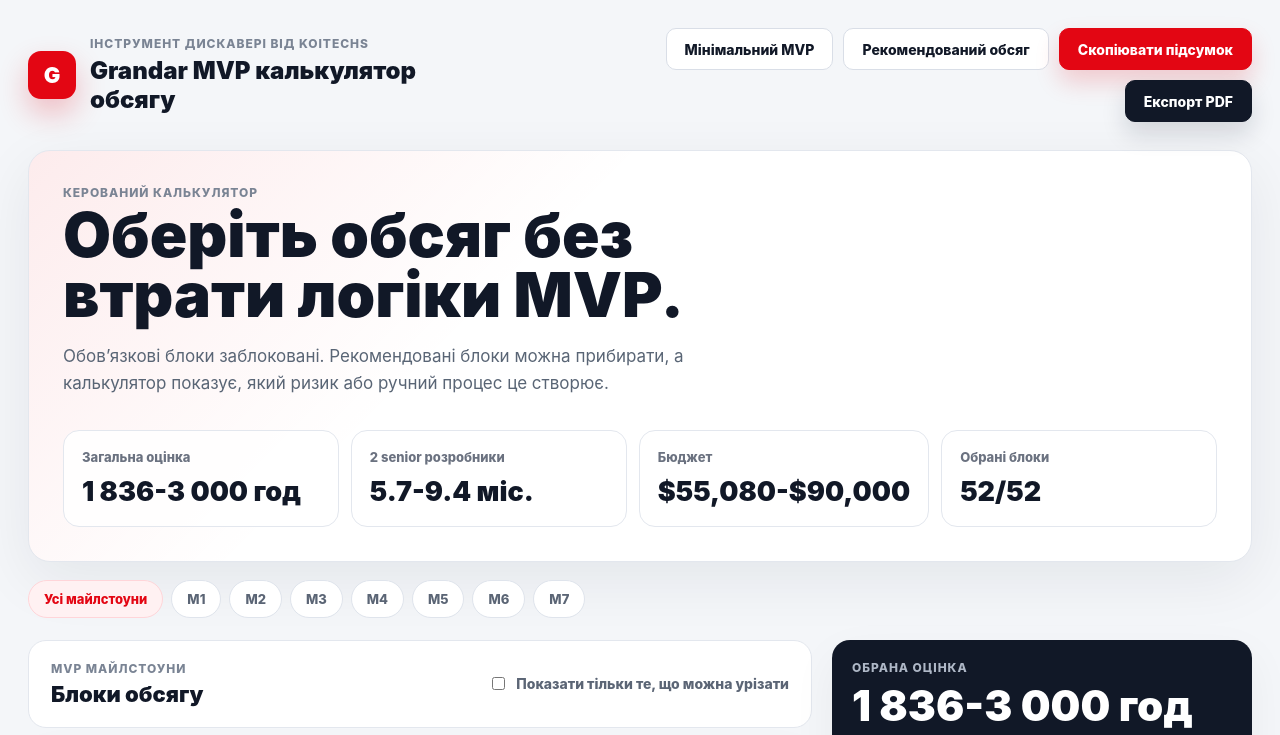
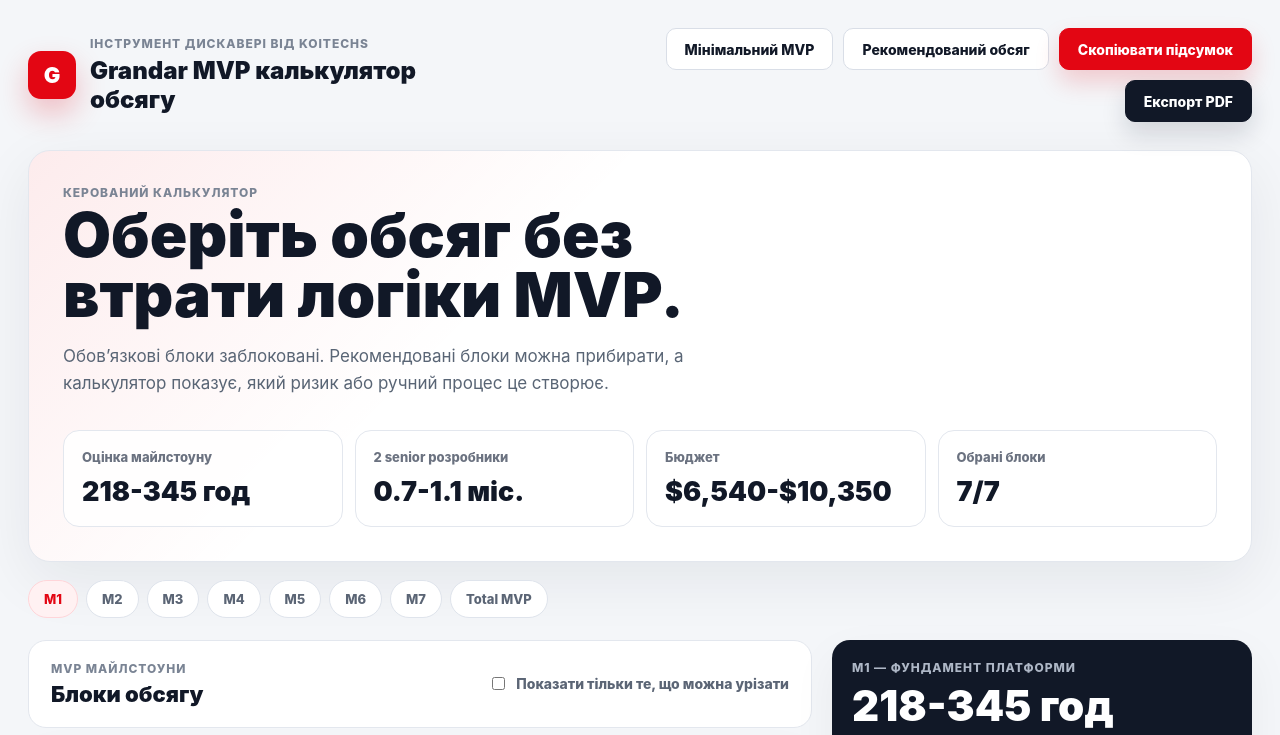
Before and after one commit to roshankoitechs/grandar-scope-calculator, a React (Vite) app: page / in a window 1280 px wide. Shown: the top 735 px of the page. Built offline with nearby package versions, Linux system fonts and the light colour scheme.

Commit message:
Show milestone first in calculator

```diff
--- a/src/App.tsx
+++ b/src/App.tsx
@@ -617,19 +617,9 @@ function escapeHtml(value: string) {
     .replace(/'/g, '&#039;')
 }
 
-function App() {
-  const [selected, setSelected] = useState<Record<string, boolean>>(initialSelected)
-  const [activeMilestone, setActiveMilestone] = useState('all')
-  const [showOnlyRemovable, setShowOnlyRemovable] = useState(false)
-
-  const visibleMilestones = useMemo(() => {
-    if (activeMilestone === 'all') return milestones
-    return milestones.filter((milestone) => milestone.id === activeMilestone)
-  }, [activeMilestone])
-
-  const totals = useMemo(() => {
-    const picked = allBlocks.filter((block) => selected[block.id])
-    const removed = allBlocks.filter((block) => !selected[block.id])
+function calculateScopeTotals(blocks: WorkBlock[], selected: Record<string, boolean>) {
+  const picked = blocks.filter((block) => selected[block.id])
+  const removed = blocks.filter((block) => !selected[block.id])
   const min = picked.reduce((sum, block) => sum + block.min, 0)
   const max = picked.reduce((sum, block) => sum + block.max, 0)
   const breakdown = picked.reduce(
@@ -648,11 +638,35 @@ function App() {
   )
 
   return { picked, removed, min, max, breakdown }
-  }, [selected])
+}
 
-  const removedWarnings = totals.removed.filter((block) => block.consequence)
+function App() {
+  const [selected, setSelected] = useState<Record<string, boolean>>(initialSelected)
+  const [activeMilestone, setActiveMilestone] = useState('m1')
+  const [showOnlyRemovable, setShowOnlyRemovable] = useState(false)
+
+  const visibleMilestones = useMemo(() => {
+    if (activeMilestone === 'all') return milestones
+    return milestones.filter((milestone) => milestone.id === activeMilestone)
+  }, [activeMilestone])
+
+  const visibleBlocks = useMemo(
+    () => visibleMilestones.flatMap((milestone) => milestone.blocks),
+    [visibleMilestones],
+  )
+
+  const viewTotals = useMemo(
+    () => calculateScopeTotals(visibleBlocks, selected),
+    [selected, visibleBlocks],
+  )
+  const isFullMvpView = activeMilestone === 'all'
+  const currentScopeLabel = isFullMvpView
+    ? 'Повний MVP'
+    : visibleMilestones[0]?.title.replace('Майлстоун ', 'M') ?? 'Обраний майлстоун'
+
+  const removedWarnings = viewTotals.removed.filter((block) => block.consequence)
   const maxCategory = Math.max(
-    ...Object.values(totals.breakdown).map((item) => item.max),
+    ...Object.values(viewTotals.breakdown).map((item) => item.max),
     1,
   )
 
@@ -676,12 +690,13 @@ function App() {
   async function copySummary() {
     const text = [
       'Grandar MVP калькулятор обсягу',
-      `Обрана оцінка: ${formatHours(totals.min, totals.max)}`,
-      `Орієнтовний бюджет: ${formatBudget(totals.min, totals.max)} за ставкою $${hourlyRateUsd}/год`,
-      `Календар з 2 сеньйор full-stack розробниками: ${formatMonthRange(totals.min, totals.max)}`,
+      `Поточний scope: ${currentScopeLabel}`,
+      `Обрана оцінка: ${formatHours(viewTotals.min, viewTotals.max)}`,
+      `Орієнтовний бюджет: ${formatBudget(viewTotals.min, viewTotals.max)} за ставкою $${hourlyRateUsd}/год`,
+      `Календар з 2 сеньйор full-stack розробниками: ${formatMonthRange(viewTotals.min, viewTotals.max)}`,
       '',
       'Обраний обсяг:',
-      ...totals.picked.map(
+      ...viewTotals.picked.map(
         (block) => `- ${block.title}: ${formatHours(block.min, block.max)} | ${formatBudget(block.min, block.max)}`,
       ),
     ].join('\n')
@@ -701,7 +716,7 @@ function App() {
 
     const categoryRows = (Object.keys(categoryLabels) as Category[])
       .map((category) => {
-        const item = totals.breakdown[category]
+        const item = viewTotals.breakdown[category]
         const width = Math.max(4, (item.max / maxCategory) * 100)
         return `
           <div class="pdf-breakdown-row">
@@ -716,7 +731,7 @@ function App() {
       })
       .join('')
 
-    const selectedMilestones = milestones
+    const selectedMilestones = visibleMilestones
       .map((milestone) => {
         const pickedBlocks = milestone.blocks.filter((block) => selected[block.id])
         if (pickedBlocks.length === 0) return ''
@@ -992,22 +1007,22 @@ function App() {
         <header class="pdf-header">
           <div class="pdf-logo">G</div>
           <div>
-            <h1>Grandar MVP — обраний обсяг</h1>
+            <h1>Grandar MVP — ${escapeHtml(currentScopeLabel)}</h1>
             <p>Згенеровано ${escapeHtml(new Date().toLocaleDateString('uk-UA'))}</p>
           </div>
         </header>
 
         <section class="pdf-hero">
           <div>
-            <strong>${escapeHtml(formatHours(totals.min, totals.max))}</strong>
+            <strong>${escapeHtml(formatHours(viewTotals.min, viewTotals.max))}</strong>
             <span>Обрана оцінка MVP</span>
           </div>
           <div>
-            <strong>${escapeHtml(formatMonthRange(totals.min, totals.max))}</strong>
+            <strong>${escapeHtml(formatMonthRange(viewTotals.min, viewTotals.max))}</strong>
             <span>Календар з 2 сеньйор full-stack розробниками</span>
           </div>
           <div>
-            <strong>${escapeHtml(formatBudget(totals.min, totals.max))}</strong>
+            <strong>${escapeHtml(formatBudget(viewTotals.min, viewTotals.max))}</strong>
             <span>Орієнтовний бюджет за ставкою $${hourlyRateUsd}/год</span>
           </div>
         </section>
@@ -1015,11 +1030,11 @@ function App() {
         <div class="pdf-summary-grid">
           <div class="pdf-stat">
             <span>Обрані блоки</span>
-            <strong>${totals.picked.length}/${allBlocks.length}</strong>
+            <strong>${viewTotals.picked.length}/${visibleBlocks.length}</strong>
           </div>
           <div class="pdf-stat">
             <span>Прибрані блоки</span>
-            <strong>${totals.removed.length}</strong>
+            <strong>${viewTotals.removed.length}</strong>
           </div>
           <div class="pdf-stat">
             <span>Ризики урізання</span>
@@ -1144,32 +1159,25 @@ function App() {
         </div>
         <div className="hero-stats" aria-label="Поточна оцінка">
           <div>
-            <span>Загальна оцінка</span>
-            <strong>{formatHours(totals.min, totals.max)}</strong>
+            <span>{isFullMvpView ? 'Загальна оцінка' : 'Оцінка майлстоуну'}</span>
+            <strong>{formatHours(viewTotals.min, viewTotals.max)}</strong>
           </div>
           <div>
             <span>2 senior розробники</span>
-            <strong>{formatMonthRange(totals.min, totals.max)}</strong>
+            <strong>{formatMonthRange(viewTotals.min, viewTotals.max)}</strong>
           </div>
           <div>
             <span>Бюджет</span>
-            <strong>{formatBudget(totals.min, totals.max)}</strong>
+            <strong>{formatBudget(viewTotals.min, viewTotals.max)}</strong>
           </div>
           <div>
             <span>Обрані блоки</span>
-            <strong>{totals.picked.length}/{allBlocks.length}</strong>
+            <strong>{viewTotals.picked.length}/{visibleBlocks.length}</strong>
           </div>
         </div>
       </section>
 
       <nav className="milestone-nav" aria-label="Фільтри майлстоунів">
-        <button
-          className={activeMilestone === 'all' ? 'active' : ''}
-          type="button"
-          onClick={() => setActiveMilestone('all')}
-        >
-          Усі майлстоуни
-        </button>
         {milestones.map((milestone, index) => (
           <button
             className={activeMilestone === milestone.id ? 'active' : ''}
@@ -1180,6 +1188,13 @@ function App() {
             M{index + 1}
           </button>
         ))}
+        <button
+          className={activeMilestone === 'all' ? 'active' : ''}
+          type="button"
+          onClick={() => setActiveMilestone('all')}
+        >
+          Total MVP
+        </button>
       </nav>
 
       <div className="workspace">
@@ -1267,10 +1282,10 @@ function App() {
 
         <aside className="summary-panel" aria-label="Підсумок оцінки">
           <div className="summary-card total-card">
-            <p className="section-label">Обрана оцінка</p>
-            <strong>{formatHours(totals.min, totals.max)}</strong>
-            <b>{formatBudget(totals.min, totals.max)}</b>
-            <span>{formatMonthRange(totals.min, totals.max)} з 2 сеньйор full-stack розробниками</span>
+            <p className="section-label">{currentScopeLabel}</p>
+            <strong>{formatHours(viewTotals.min, viewTotals.max)}</strong>
+            <b>{formatBudget(viewTotals.min, viewTotals.max)}</b>
+            <span>{formatMonthRange(viewTotals.min, viewTotals.max)} з 2 сеньйор full-stack розробниками</span>
             <span>Ставка: ${hourlyRateUsd}/год</span>
           </div>
 
@@ -1281,7 +1296,7 @@ function App() {
             </div>
             <div className="breakdown-list">
               {(Object.keys(categoryLabels) as Category[]).map((category) => {
-                const item = totals.breakdown[category]
+                const item = viewTotals.breakdown[category]
                 const width = Math.max(4, (item.max / maxCategory) * 100)
                 return (
                   <div className="breakdown-row" key={category}>
```
Lines whose indentation alone changed are shown as unchanged.
